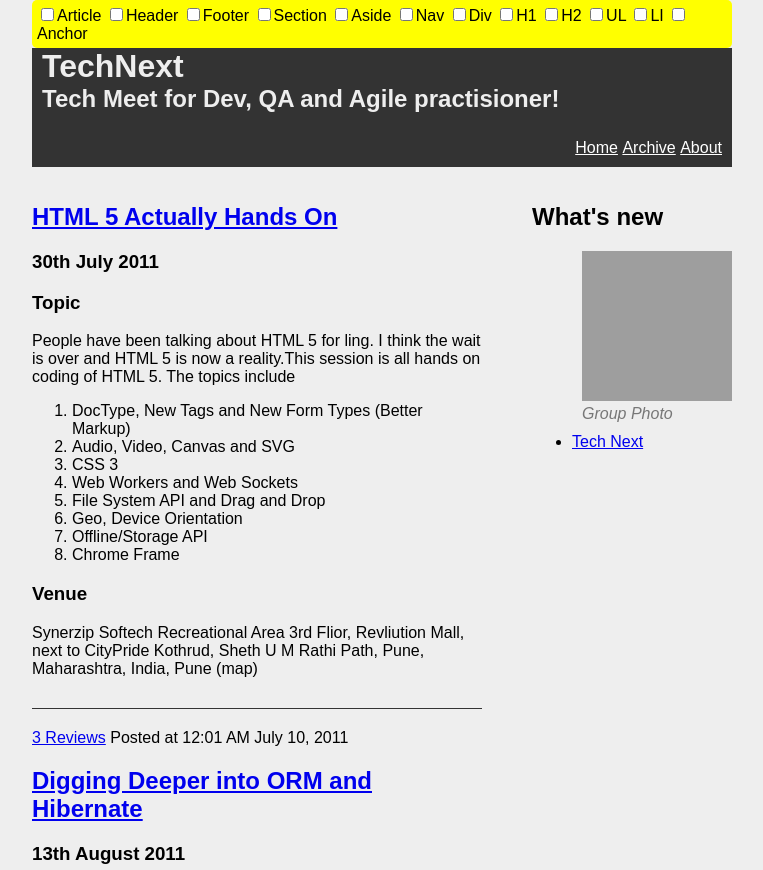
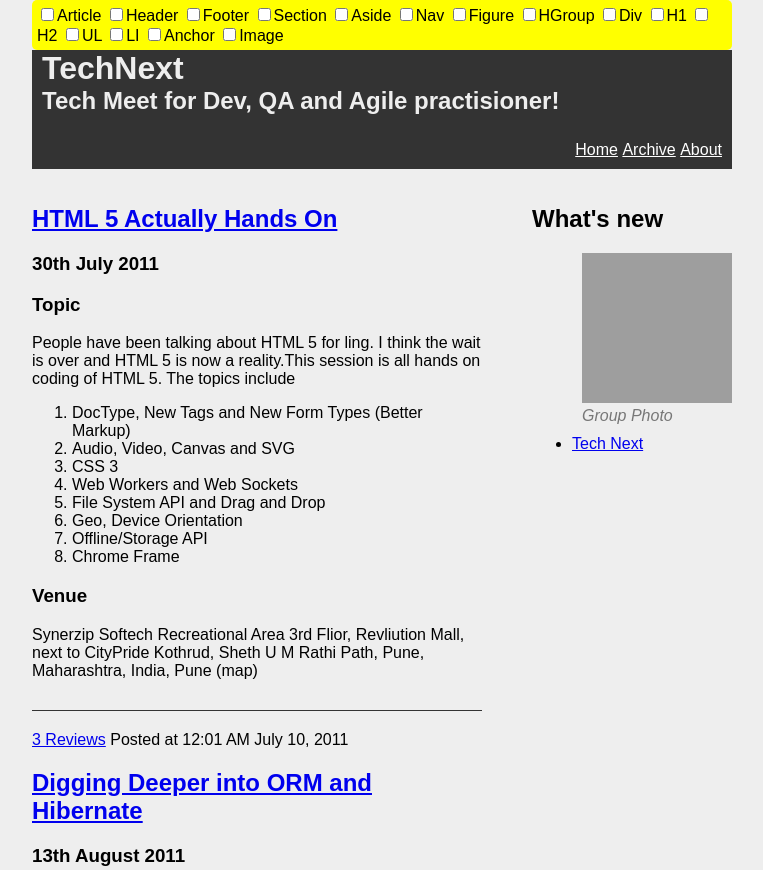
Before and after one commit to rohitghatol/HTML5-Demo, a plain HTML site: page chapters/chapter-2/html5/index.html in a window 1280 px wide. Shown: the top 870 px of the page, without its empty margins (258-1021 px from the left). Drawn offline with Linux system fonts and the light colour scheme; grey boxes are pictures that could not be loaded.

Commit message:
Added HTML New Featues

```diff
--- a/chapters/chapter-2/html5/index.html
+++ b/chapters/chapter-2/html5/index.html
@@ -36,6 +36,8 @@
     <input class="highlight" type="checkbox" name="highlight" value="section">Section</input>
     <input class="highlight" type="checkbox" name="highlight" value="aside">Aside</input>
     <input class="highlight" type="checkbox" name="highlight" value="nav">Nav</input>
+    <input class="highlight" type="checkbox" name="highlight" value="figure">Figure</input>
+    <input class="highlight" type="checkbox" name="highlight" value="hgroup">HGroup</input>
 
 
     <input class="highlight" type="checkbox" name="highlight" value="div">Div</input>
@@ -44,6 +46,7 @@
     <input class="highlight" type="checkbox" name="highlight" value="ul">UL</input>
     <input class="highlight" type="checkbox" name="highlight" value="li">LI</input>
     <input class="highlight" type="checkbox" name="highlight" value="a">Anchor</input>
+    <input class="highlight" type="checkbox" name="highlight" value="img">Image</input>
 
 </div>
   <header>
```
Also changed, not shown: chapters/chapter-2/html4/index.html (+1 -1 lines).
